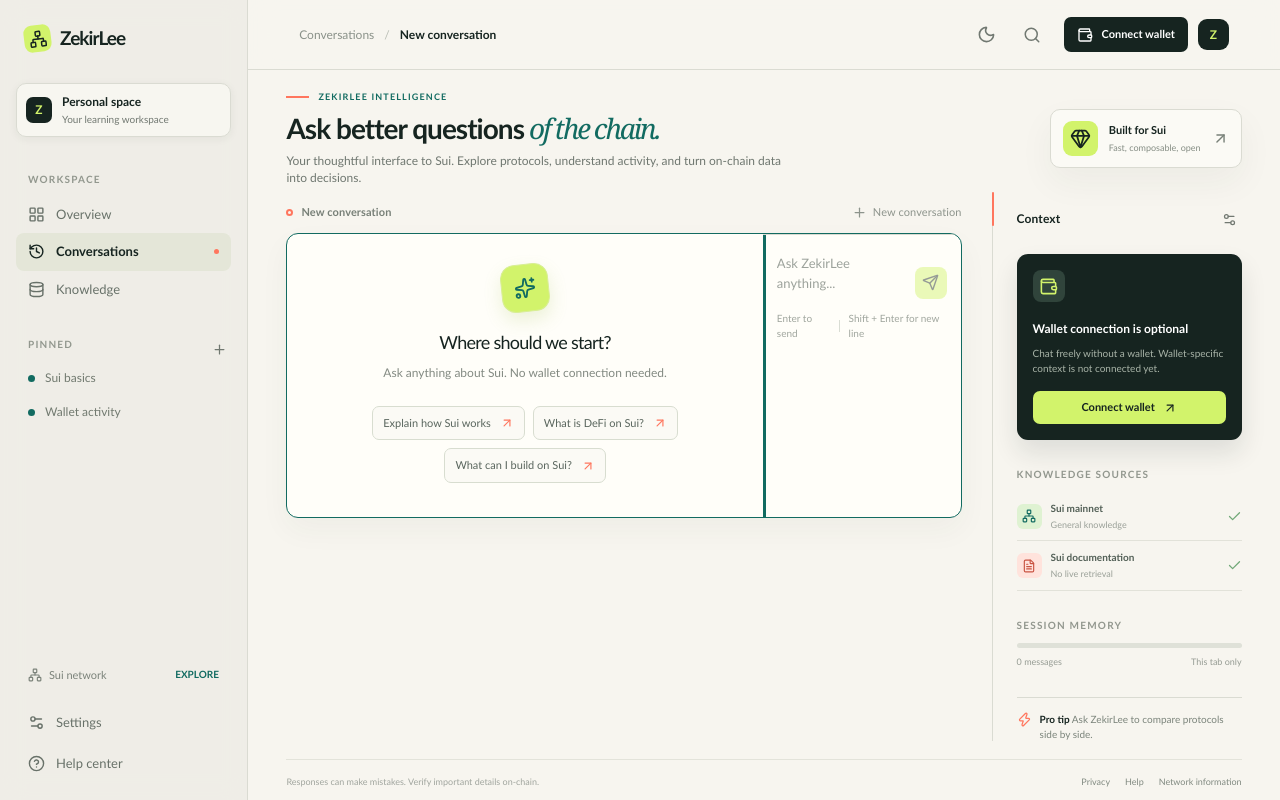
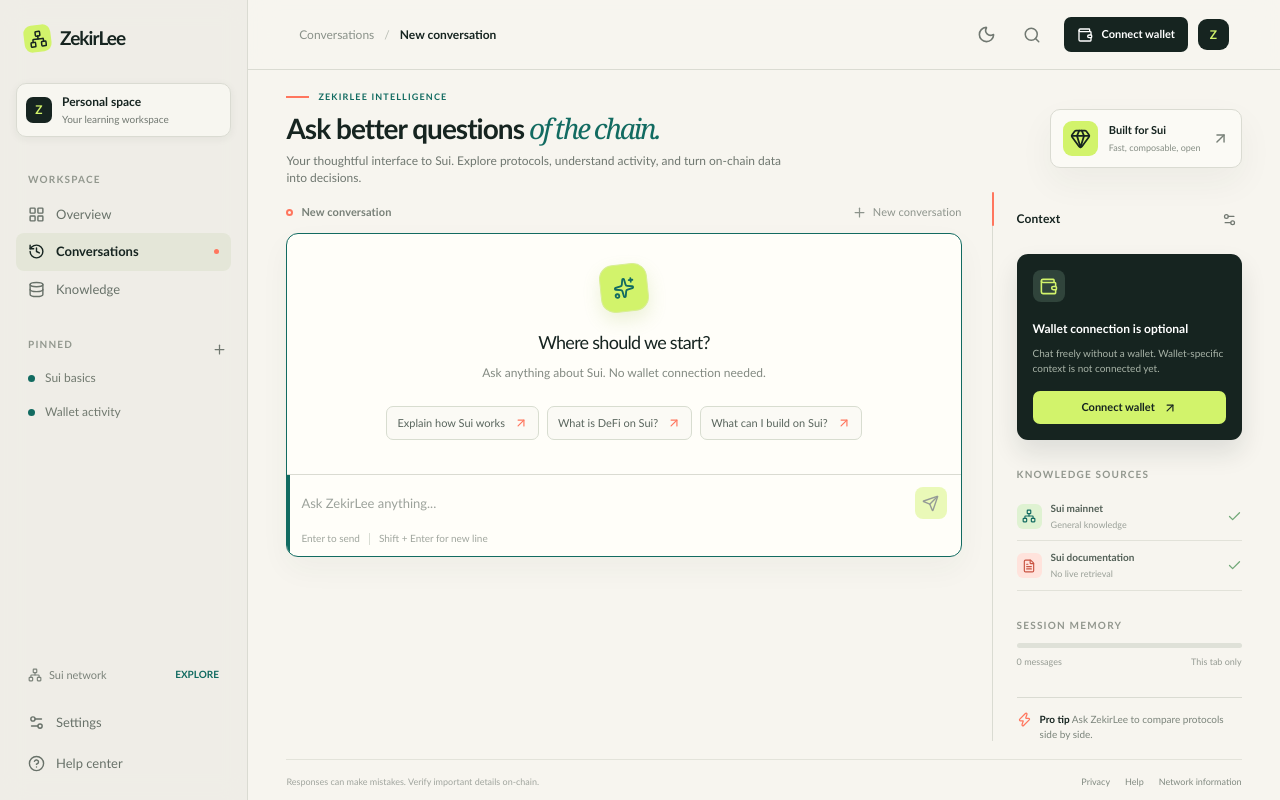
Before and after one commit to davelee001/zekirlee, a Next.js app: page / in a window 1280 px wide. Built offline with nearby package versions, Linux system fonts and the light colour scheme.

Commit message:
style: set flex-direction for .chat-surface

```diff
--- a/src/app/globals.css
+++ b/src/app/globals.css
@@ -262,4 +262,4 @@
 .chat-layout { flex: 1; min-height: 0; margin-top: 0; align-items: stretch; }
 .chat-column { min-height: 0; min-width: 0; }
 .conversation-header { flex-shrink: 0; }
-.chat-surface { display: flex; }
+.chat-surface { display: flex; flex-direction: column; }
```
